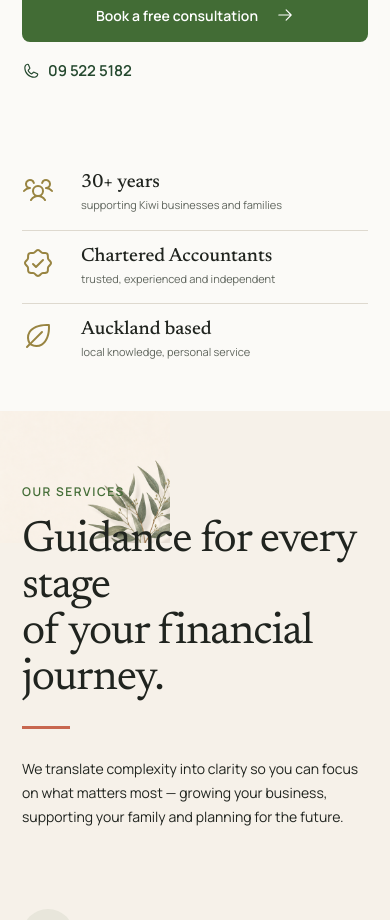
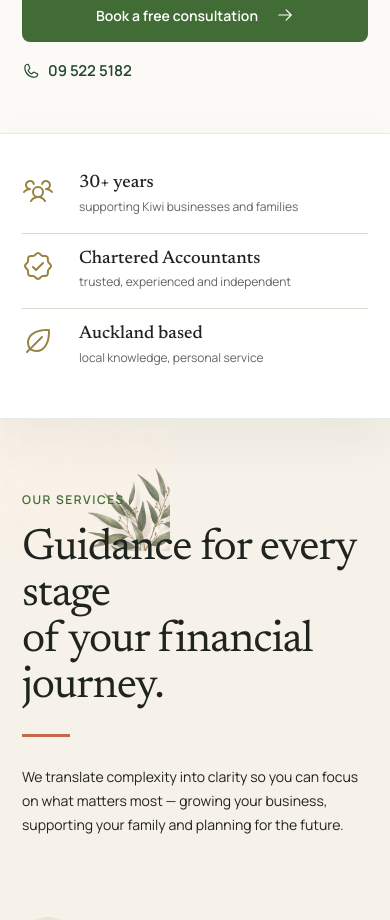
Before and after one commit to shankarappan/greenlane-ca-website-demo, a React (Vite) app: page / in a window 390 px wide. Shown: the part 860-1780 px from the top of the page. Built offline with nearby package versions, Linux system fonts and the light colour scheme.

Commit message:
Fix hero trust band overlap

```diff
--- a/src/styles.css
+++ b/src/styles.css
@@ -61,14 +61,14 @@ h1 span { color: var(--green); }
 .hero-phone { margin-top: 18px; font-size: 15px; }
 .hero-phone svg { width: 18px; height: 18px; }
 .hero-image { background-image: var(--hero-image); background-size: cover; background-position: 58% center; min-height: 650px; }
-.trust-row { grid-column: 1 / -1; display: grid; grid-template-columns: repeat(3, 1fr); gap: 0; max-width: 850px; padding: 28px clamp(42px, 6vw, 92px) 36px; margin-top: -118px; position: relative; z-index: 2; background: rgba(251,250,247,.97); }
-.trust-row > div { display: grid; grid-template-columns: 44px 1fr; gap: 15px; padding: 5px 26px; border-right: 1px solid var(--line); }
+.trust-row { grid-column: 1 / -1; width: 100%; display: grid; grid-template-columns: repeat(3, minmax(0, 1fr)); gap: 0; padding: 34px clamp(42px, 8vw, 150px) 38px; margin: 0; position: relative; z-index: 2; background: #fff; border-block: 1px solid rgba(36,72,46,.1); box-shadow: 0 18px 46px rgba(36,72,46,.06); }
+.trust-row > div { min-width: 0; display: grid; grid-template-columns: 48px minmax(0, 1fr); align-items: start; gap: 18px; padding: 4px clamp(24px, 3vw, 54px); border-right: 1px solid var(--line); }
 .trust-row > div:first-child { padding-left: 0; }
-.trust-row > div:last-child { border-right: 0; }
-.trust-row svg { width: 35px; height: 35px; color: #988441; }
+.trust-row > div:last-child { padding-right: 0; border-right: 0; }
+.trust-row svg { width: 40px; height: 40px; color: #988441; }
 .trust-row p { margin: 0; display: flex; flex-direction: column; gap: 5px; }
-.trust-row strong { font-family: "Newsreader", serif; font-size: 19px; font-weight: 500; }
-.trust-row span { color: var(--muted); font-size: 11px; line-height: 1.5; }
+.trust-row strong { font-family: "Newsreader", serif; font-size: clamp(20px, 1.55vw, 25px); line-height: 1.05; font-weight: 500; }
+.trust-row span { max-width: 250px; color: var(--muted); font-size: 12px; line-height: 1.55; }
 
 .services { padding: 105px clamp(36px, 10vw, 160px) 96px; position: relative; background-color: var(--cream); background-image: var(--botanical-image); background-repeat: no-repeat; background-position: -320px -8px; background-size: 500px auto; }
 .services-heading { max-width: 1150px; margin: 0 auto 65px; display: grid; grid-template-columns: 1.1fr 1fr; gap: 85px; align-items: end; }
@@ -160,9 +160,10 @@ blockquote { margin: 0; font-size: clamp(22px, 2.1vw, 31px); line-height: 1.35;
   .hero { grid-template-columns: 1fr 1fr; grid-template-rows: auto auto; }
   .hero-copy { padding: 65px 36px; }
   h1 { font-size: clamp(62px, 9vw, 88px); }
-  .trust-row { margin-top: -78px; max-width: 720px; padding-left: 36px; padding-right: 36px; }
-  .trust-row > div { grid-template-columns: 32px 1fr; padding-inline: 15px; }
-  .trust-row svg { width: 28px; height: 28px; }
+  .trust-row { margin: 0; max-width: none; padding: 30px 32px 34px; }
+  .trust-row > div { grid-template-columns: 36px minmax(0, 1fr); gap: 13px; padding-inline: 20px; }
+  .trust-row svg { width: 32px; height: 32px; }
+  .trust-row strong { font-size: 18px; }
   .services { padding-inline: 36px; background-size: 460px auto; background-position: -190px -10px; }
   .services-heading { gap: 45px; }
   .service { padding-inline: 24px; }
```
